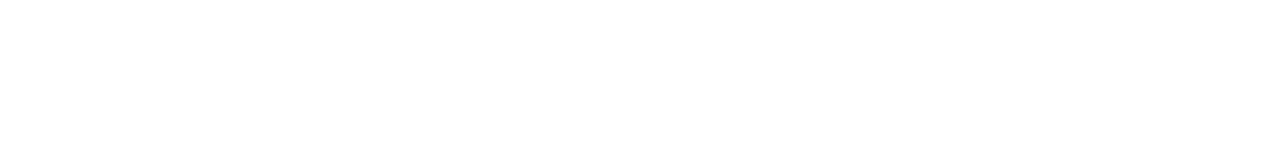
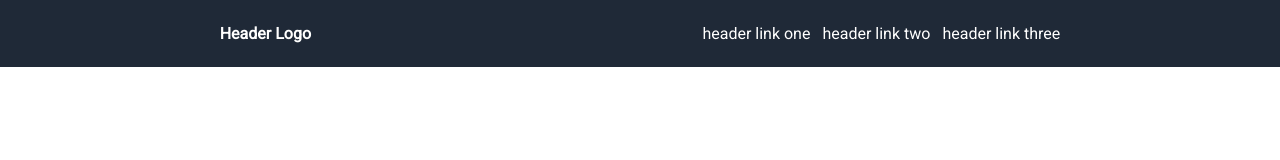
Before and after one commit to safal-t/odin-landing-page, a plain HTML site: page index.html in a window 1280 px wide. Drawn offline with Linux system fonts and the light colour scheme.

Commit message:
added/styled header

```diff
--- a/index.html
+++ b/index.html
@@ -5,8 +5,27 @@
     <meta name="viewport" content="width=device-width, initial-scale=1.0">
     <title>Document</title>
     <link rel="stylesheet" href="styles.css">
+    <link href='https://fonts.googleapis.com/css?family=Roboto' rel='stylesheet'>
 </head>
 <body>
+    <header class="header">
+        <div class="left-header"><strong>Header Logo</strong></div>
+        <div class="right-header">
+            <ul>
+                <li>header link one</li>
+                <li>header link two</li>
+                <li>header link three</li>
+            </ul>
+        </div>
+    </header>
+    <body>
+        <div class="title"></div>
+        <div class="random-info body-container"></div>
+        <div class="quote body-container"></div>
+        <div class="call-to-action body-container"></div>
+    </body>
+    <footer>
 
+    </footer>
 </body>
 </html>
--- a/styles.css
+++ b/styles.css
@@ -0,0 +1,20 @@
+* {
+    margin: 0;
+    padding: 0;
+    box-sizing: border-box;
+    font-family: 'Roboto';
+}
+
+.header {
+    display: flex;
+    justify-content: space-around;
+    padding: 24px;
+    background-color: #1f2937;
+    color: white;
+}
+
+.header ul {
+    list-style-type: none;
+    display: flex;
+    gap: 12px;
+}
```
